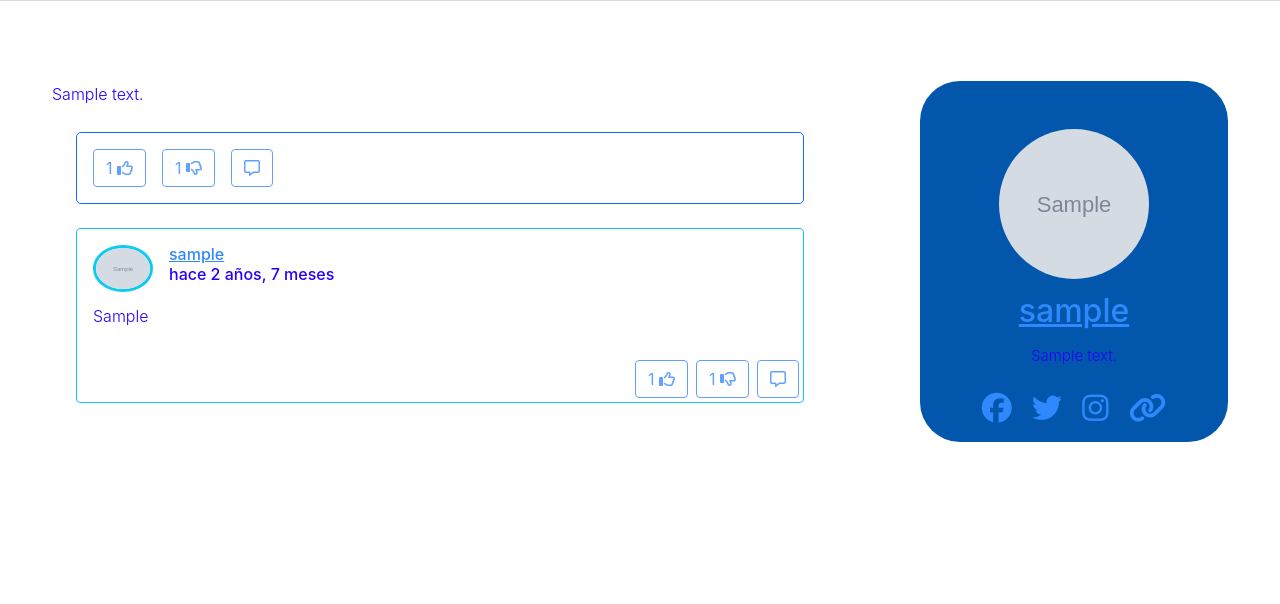
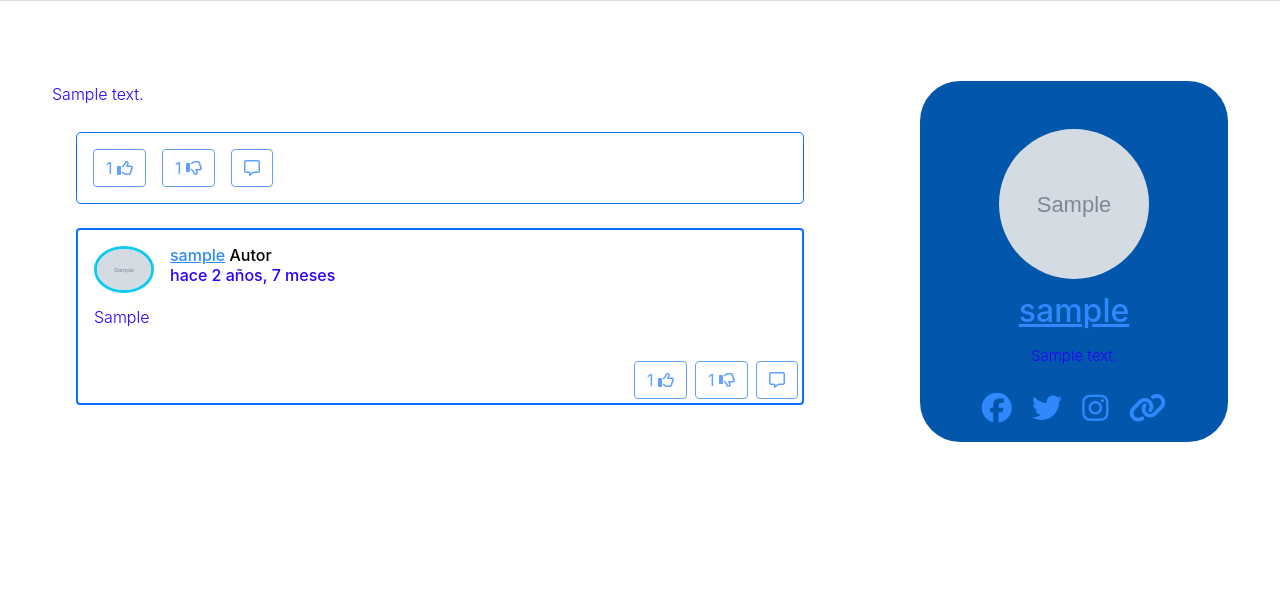
Before and after one commit to rominaBr/ccva, a Django app: a page that uses posts/templates/basepost.html in a window 1280 px wide. Shown: the part 799-1403 px from the top of the page. Run offline with Django 4.2, Linux system fonts and the light colour scheme; tables that the repository leaves empty hold one stand-in row (values such as "Sample post"); grey boxes marked "Sample" are stand-in pictures; some libraries are stand-ins or nearby versions.

Commit message:
comentarios

```diff
--- a/posts/templates/basepost.html
+++ b/posts/templates/basepost.html
@@ -63,17 +63,26 @@
     <div class="row mb-3">
         <div class="col-12">
 
-            <article class="card h-100 border border-1 border-info">
+            {% if coment.autor == post.autor %}
+                <article class="card h-100 border border-2 border-primary">
+            {% else %}
+                <article class="card h-100 border border-1 border-info">
+            {% endif %}
                 <div class="card-body">
                     <div class="d-flex mb-3">
 
                         <img src="{{ coment.autor.perfil.foto.url }}" alt="" width="60px" class="border border-info border-3 rounded-circle">
                             <div class="ps-3">
-                                <h6 class="m-0"><a href="{% url 'cuentas:perfil' coment.autor %}">{{coment.autor}}</a></h6>
+                                <h6 class="m-0"><a href="{% url 'cuentas:perfil' coment.autor %}">{{coment.autor}}</a>
+                                    {% if coment.autor == post.autor %}
+                                        <stron style="color: black;">Autor</stron>
+                                    {% endif %}
+                                </h6>
                                 <p class="p-0 h6">{{coment.creado | naturaltime }}</p>
                             </div>
                         </div>
                     <div class="">
+
                         <p class="fs-6 lh-1">{{coment.comentario}}</p>
                     </div>
                 </div>
@@ -142,14 +151,24 @@
         <div class="col-11">
             {% for child_comment in coment.children %}
             <div class="mb-3">
+                {% if child_comment.autor == post.autor %}
+                <article class="card h-100 border border-2 border-primary">
+                {% else %}
                 <article class="card h-100 border border-1 border-info">
+                {% endif %}
+
                     <div class="card-body">
                         <div class="d-flex mb-3">
 
                             <img src="{{ child_comment.autor.perfil.foto.url }}" alt="" width="60px" class="border border-info border-3 rounded-circle">
                                 <div class="ps-3">
-                                    <h6 class="m-0"><a href="{% url 'cuentas:perfil' child_comment.autor %}">{{child_comment.autor}}</a></h6>
+                                    <h6 class="m-0"><a href="{% url 'cuentas:perfil' child_comment.autor %}">{{child_comment.autor}}</a>
+                                        {% if child_comment.autor == post.autor %}
+                                            <stron style="color: black;">Autor</stron>
+                                        {% endif %}
+                                    </h6>
                                     <p class="p-0 h6">{{child_comment.creado | naturaltime }}</p>
+
                                 </div>
                             </div>
                         <div class="">
```
